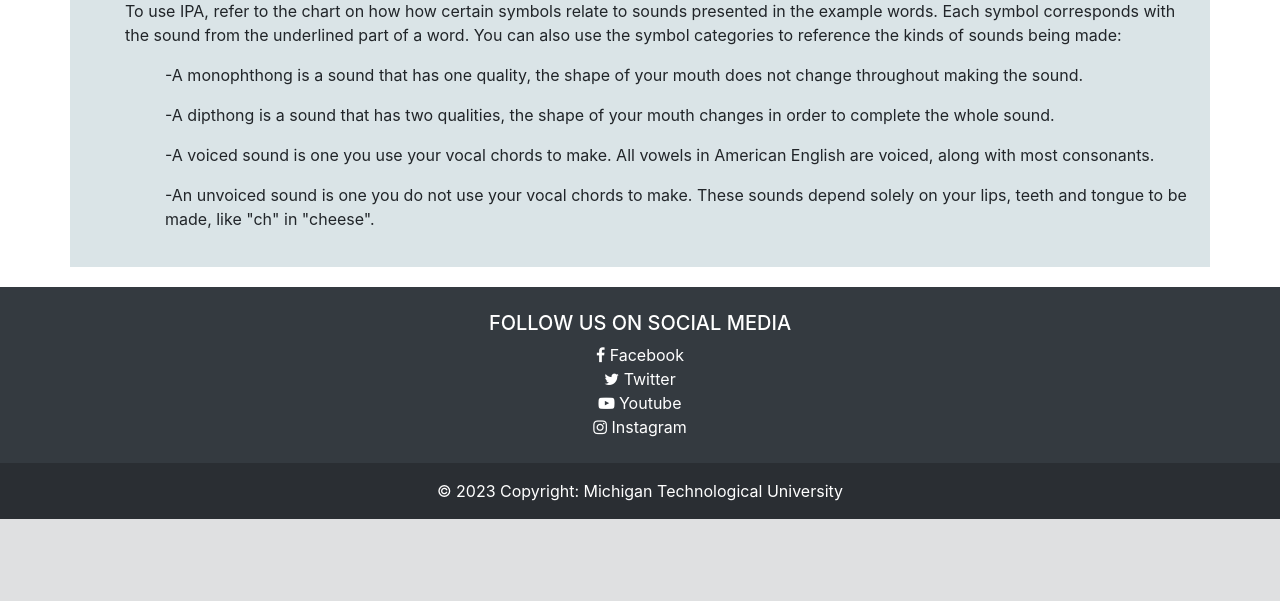
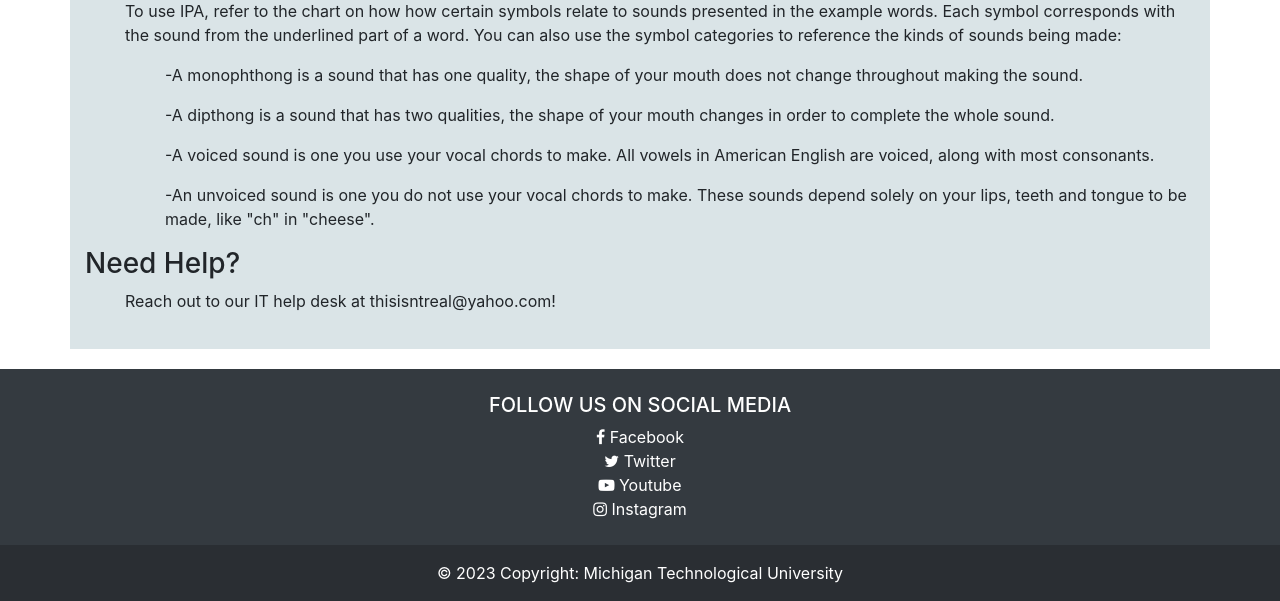
Before and after one commit to Caden-Kienitz/TSP_Team9, a Django app: page /help/ in a window 1280 px wide. Shown: the part 1172-1773 px from the top of the page. Before the commit the page ends 1691 px from the top, so only its background shows below. Run offline with Django 4.2, Linux system fonts and the light colour scheme; some libraries are stand-ins or nearby versions.

Commit message:
Added IT contact email to info page

```diff
--- a/app/templates/help.html
+++ b/app/templates/help.html
@@ -52,6 +52,10 @@
         <p> -An unvoiced sound is one you do not use your vocal chords to make. These sounds depend solely on your lips, teeth and tongue to be made, like "ch" in "cheese".
       </ul>
       </ul>
+      <h3>Need Help?</h3>
+      <ul>
+        <p> Reach out to our IT help desk at thisisntreal@yahoo.com!</p>
+      </ul>
     </div>
   </div>
   </div>
```
